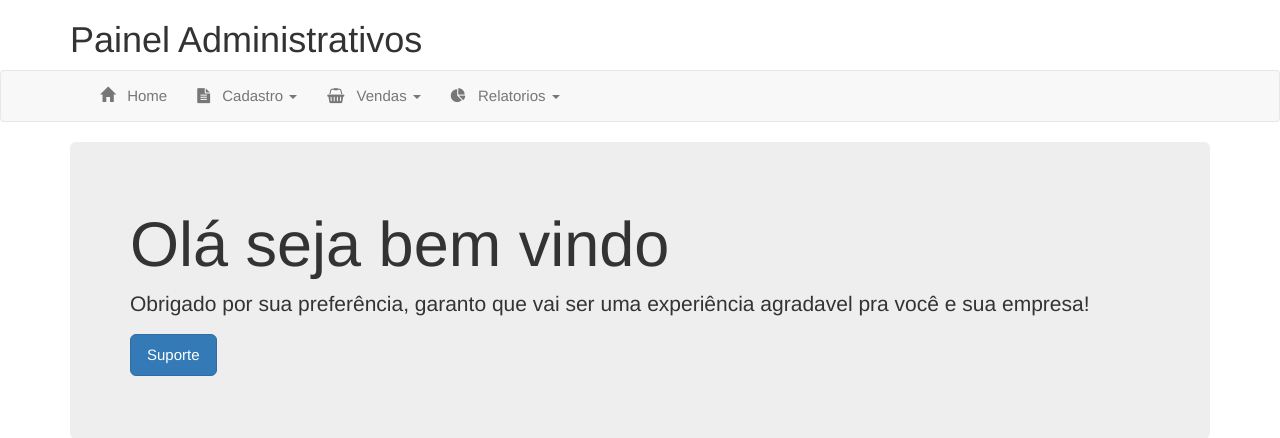
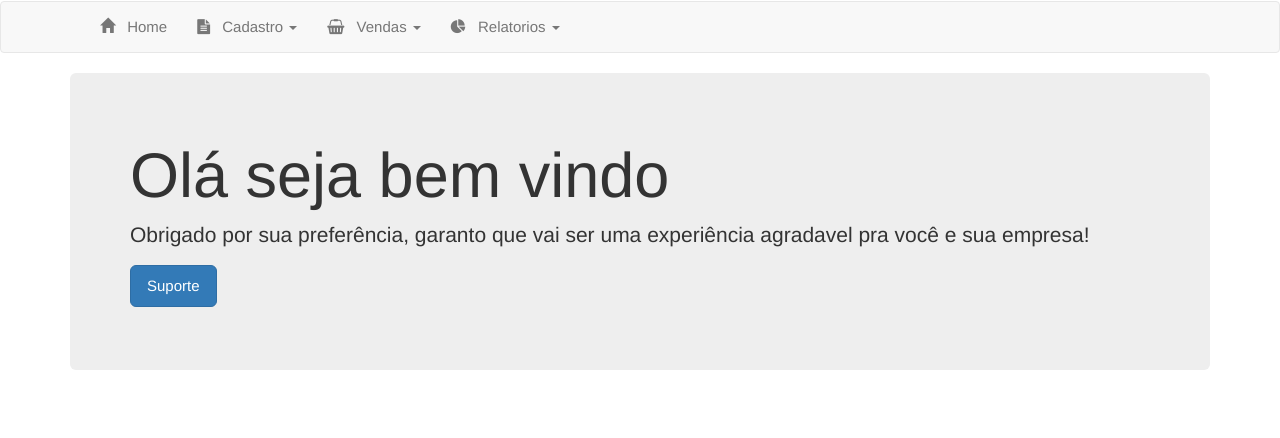
Before and after one commit to CleydsonCarvalho/pjerry, a PHP site: page / in a window 1280 px wide. Shown: the top 438 px of the page. Run offline with PHP 8.4, Linux system fonts and the light colour scheme.

Commit message:
Alteração titulo

```diff
--- a/index.php
+++ b/index.php
@@ -21,7 +21,6 @@
 <div class="container">
 	<div class="row">
 		<div class="col-lg-12">
-			<h1 class="app-h1-painel">Painel Administrativos</h1>
 		</div>
 	</div>
 </div>
```
